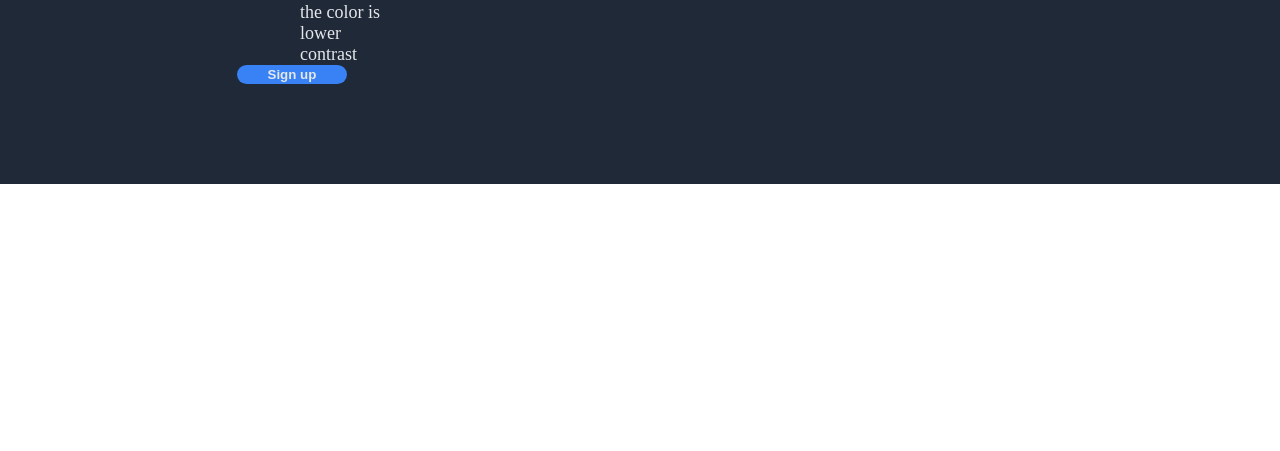
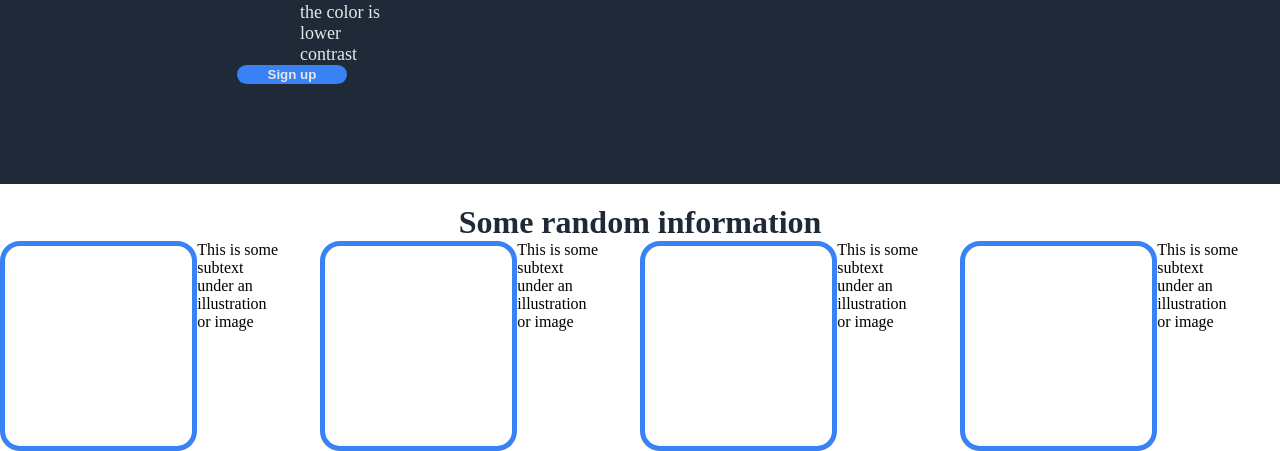
Before and after one commit to PatrikSlat/LandingPage, a plain HTML site: page index.html in a window 1280 px wide. Shown: the part 569-1020 px from the top of the page. Before the commit the page ends 800 px from the top, so only its background shows below. Drawn offline with Linux system fonts and the light colour scheme.

Commit message:
Second section half done

```diff
--- a/index.html
+++ b/index.html
@@ -32,5 +32,20 @@
             </div>
         </div>
     </div>
+    <div class="second-section">
+        <h1>Some random information</h1>
+        <div class="box-section">
+            <div class="container-of-boxes">
+                <div class="blue-box"></div>
+                <p class="box-information-para">This is some subtext <br> under an illustration <br> or image</p>
+                <div class="blue-box"></div>
+                <p class="box-information-para">This is some subtext <br> under an illustration <br> or image</p>
+                <div class="blue-box"></div>
+                <p class="box-information-para">This is some subtext <br> under an illustration <br> or image</p>
+                <div class="blue-box"></div>
+                <p class="box-information-para">This is some subtext <br> under an illustration <br> or image</p>
+            </div>
+        </div>
+    </div>
 </body>
 </html>
--- a/styles.css
+++ b/styles.css
@@ -87,3 +87,28 @@ ul{
     color: #E5E7EB;
     font-weight: bold;
 }
+
+h1{
+    text-align: center;
+    size: 36px;
+    font-weight: bolder;
+    color: #1f2937;
+    margin-top: 20px;
+}
+
+.box-section{
+    display: flex;
+    flex-direction: row;
+}
+
+.container-of-boxes{
+    display: flex;
+
+}
+
+.blue-box{
+    width: 200px;
+    height: 200px;
+    border: 5px solid #3882F6;
+    border-radius: 20px;
+}
```
